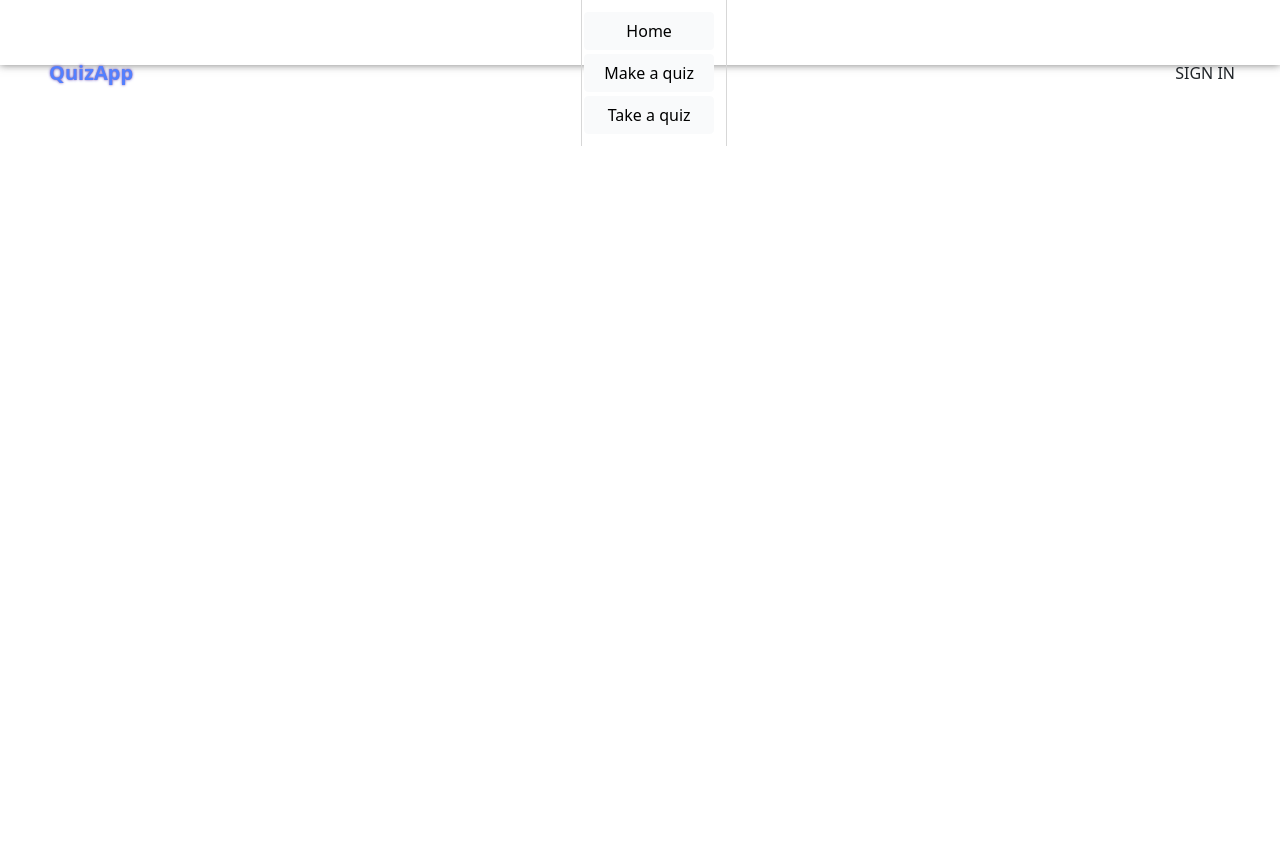
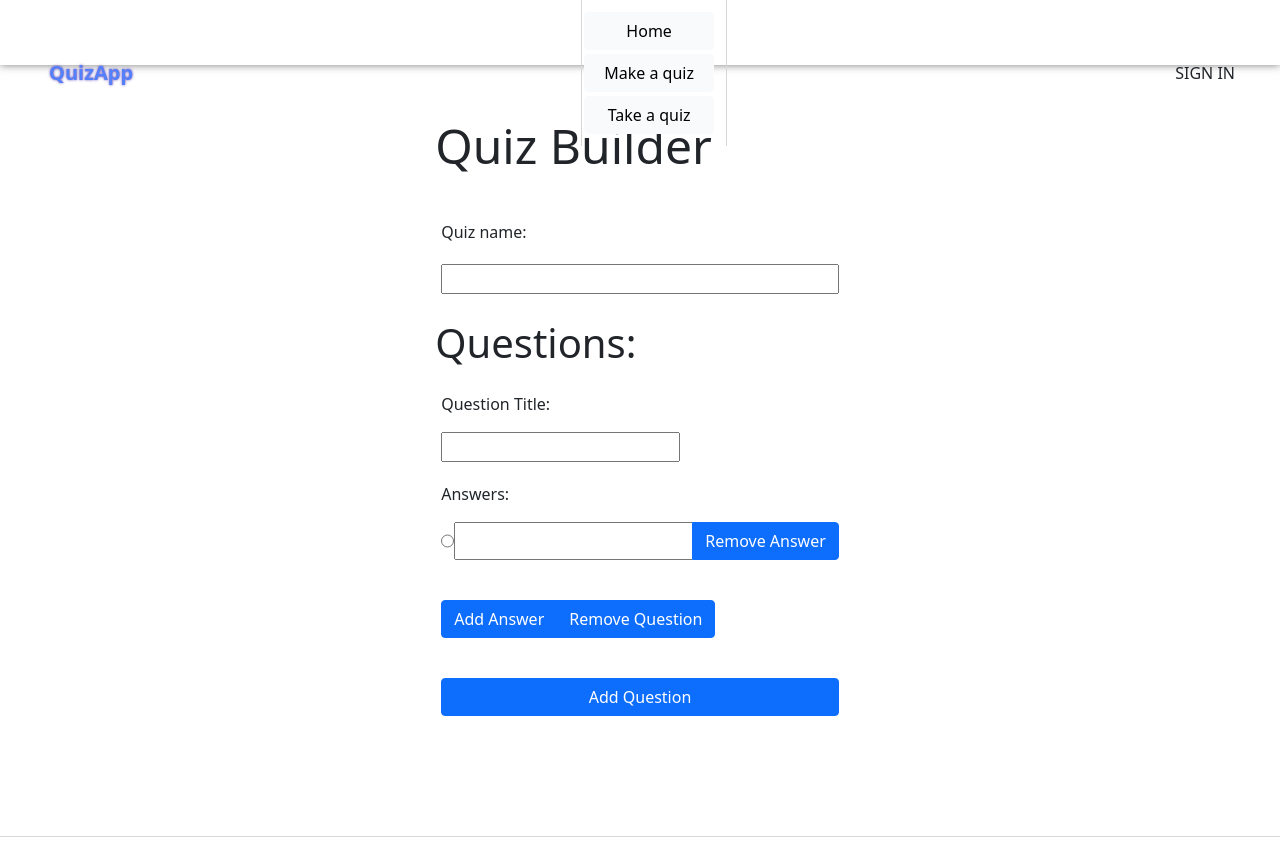
Before and after one commit to ErykNe/Quiz-App, an Angular app: page / in a window 1280 px wide. Both pictures are taken after a click on the item "Make a quiz". Before the commit the page ends 800 px from the top, so only its background shows below. Built offline with nearby package versions, Linux system fonts and the light colour scheme.

Commit message:
quiz builder done

```diff
--- a/src/quiz.builder/quizbuilder.component.css
+++ b/src/quiz.builder/quizbuilder.component.css
@@ -0,0 +1,51 @@
+.homepage1 {
+    display: flex;
+    display: grid;
+    justify-content: center;
+    align-items: center;
+    text-align: left;
+    top: 0;
+    left: 0;
+    right: 0;
+    width: 100%;
+    align-items: center;
+    justify-content: center;
+    padding-top: 100px;
+    padding-bottom: 100px;
+    background:white
+}
+* {
+    -webkit-user-select: none;
+    -webkit-user-drag: none;
+    -moz-user-select: none;
+    -ms-user-select: none;
+    user-select: none;
+    animation: moveInBottom 0.7s ease-out;
+}
+.container {
+    border: 1px solid rgb(215, 215, 215);
+}
+.display-5, .display-6{
+    margin-left: -6px;
+    margin-bottom: 25px;
+}
+.quizname{
+    margin-bottom: 25px;
+}
+.answersStyle {
+    margin-top: 20px;
+}
+div {
+    padding-bottom: 20px;
+}
+@keyframes moveInBottom {
+    0% {
+        opacity: 0;
+        transform: translateY(10px);
+    }
+
+    100% {
+        opacity: 1;
+        transform: translateY(0px);
+    }
+}
--- a/src/quiz.builder/quizbuilder.component.html
+++ b/src/quiz.builder/quizbuilder.component.html
@@ -1,3 +1,28 @@
-<p>
-quizbuilder works!
-</p>
+<div class="row">
+  <div class="container col homepage1">
+    <div class="display-5">Quiz Builder</div>
+    <div class="display-7 quizesAvailable">Quiz name:</div>
+    <input class="quizname" type="text" [(ngModel)]="quizName">
+    <p class="display-6 quizesAvailable">Questions:</p>
+    <div class="question" *ngFor="let question of questions; let i = index; trackBy: trackByFn">
+      <p>Question Title:</p>
+      <input type="text" [(ngModel)]="question.title">
+      <p class="answersStyle">Answers:</p>
+      <div class="answers" *ngFor="let answer of question.text; let j = index; trackBy: trackByFn">
+        <div class="btn-group">
+          <input type="radio" name="{{i}}" (click)="this.questions[i].index_correct.push(j)">
+          <input type="text" [(ngModel)]="questions[i].text[j]">
+          <button class="btn btn-primary" (click)="removeAnswer(i, j)">Remove Answer</button>
+        </div>
+      </div>
+      <div class="btn-group">
+        <button class="btn btn-primary" (click)="addAnswer(i)">Add Answer</button>
+        <button class="btn btn-primary" (click)="removeQuestion(i)">Remove Question</button>
+      </div>
+    </div>
+    <div class="btn-group">
+      <button class="btn btn-primary" (click)="addQuestion()">Add Question</button>
+      <button class="btn btn-primary" *ngIf="questions.length > 3" (click)="assignDataToJSON()">Make Quiz</button>
+    </div>
+  </div>
+</div>
--- a/src/quiz.builder/quizbuilder.component.ts
+++ b/src/quiz.builder/quizbuilder.component.ts
@@ -1,18 +1,91 @@
 import { Component, OnInit } from '@angular/core';
-import quizzes_data from '../quiz.app/quiz.json';
+import { CommonModule } from '@angular/common';
+import { FormsModule } from '@angular/forms';
+import { Injectable } from '@angular/core';
+import { HttpClient } from '@angular/common/http';
+import { Observable } from 'rxjs';
+import quizJSON from '../quiz.app/quiz.json';
 
 @Component({
   selector: 'app-quizbuilder',
   standalone: true,
   templateUrl: './quizbuilder.component.html',
-  styleUrls: ['./quizbuilder.component.css']
+  styleUrls: ['./quizbuilder.component.css'],
+  imports: [CommonModule, FormsModule],
 })
 export class QuizbuilderComponent implements OnInit {
+  quizName: string = "";
+  ngOnInit(){
+    this.questions = [];
+    this.questions.push(new Question("1","", [""], []));
+    return this.questions;
+  }
+  questions: Question[] = this.ngOnInit();
 
-  constructor() { }
-
-  ngOnInit() {
-
+  addQuestion() {
+    this.questions.push(new Question((this.questions.length + 1).toString(),"", [""], []));
   }
 
+  removeQuestion(index: number) {
+    this.questions.splice(index, 1);
+  }
+
+  addAnswer(questionIndex: number) {
+    this.questions[questionIndex].text.push("");
+  }
+  updateAnswer(value: string, questionIndex: number, answerIndex: number) {
+    this.questions[questionIndex].text[answerIndex] = value;
+  }
+  removeAnswer(questionIndex: number, answerIndex: number) {
+    this.questions[questionIndex].text.splice(answerIndex, 1);
+  }
+  assignDataToJSON() {
+    if (!this.allInputsFilled()) {
+      alert("Please fill in all fields and select correct answers for each question.");
+      return;
+    }
+    let newQuestionData = this.questions.map(question => {
+      return {
+        index_question: question.index_question,
+        title: question.title,
+        text: question.text,
+        index_correct: question.index_correct[0]
+      };
+    });
+    let newQuiz = {
+      quizName: this.quizName,
+      questions: newQuestionData
+    };
+    quizJSON.push(newQuiz);
+
+    this.questions = this.ngOnInit();
+    this.quizName = "";
+    alert("Quiz has been saved!")
+  }
+  trackByFn(index: any, item: any) {
+    return index;
+  }
+  allInputsFilled(): boolean {
+    for (let question of this.questions) {
+      if (!question.title || question.text.length === 0 || question.index_correct.length === 0) {
+        return false;
+      }
+      for (let answer of question.text) {
+        if (!answer) {
+          return false;
+        }
+      }
+    }
+    return true;
+  }
 }
+
+export class Quiz{
+  constructor(public quizName: string, public questions: Question[]){
+    this.quizName = quizName;
+    this.questions = questions;
+  }
+}
+export class Question {
+  constructor(public index_question: string, public title: string, public text: string[], public index_correct: number[]) {}
+}
```
